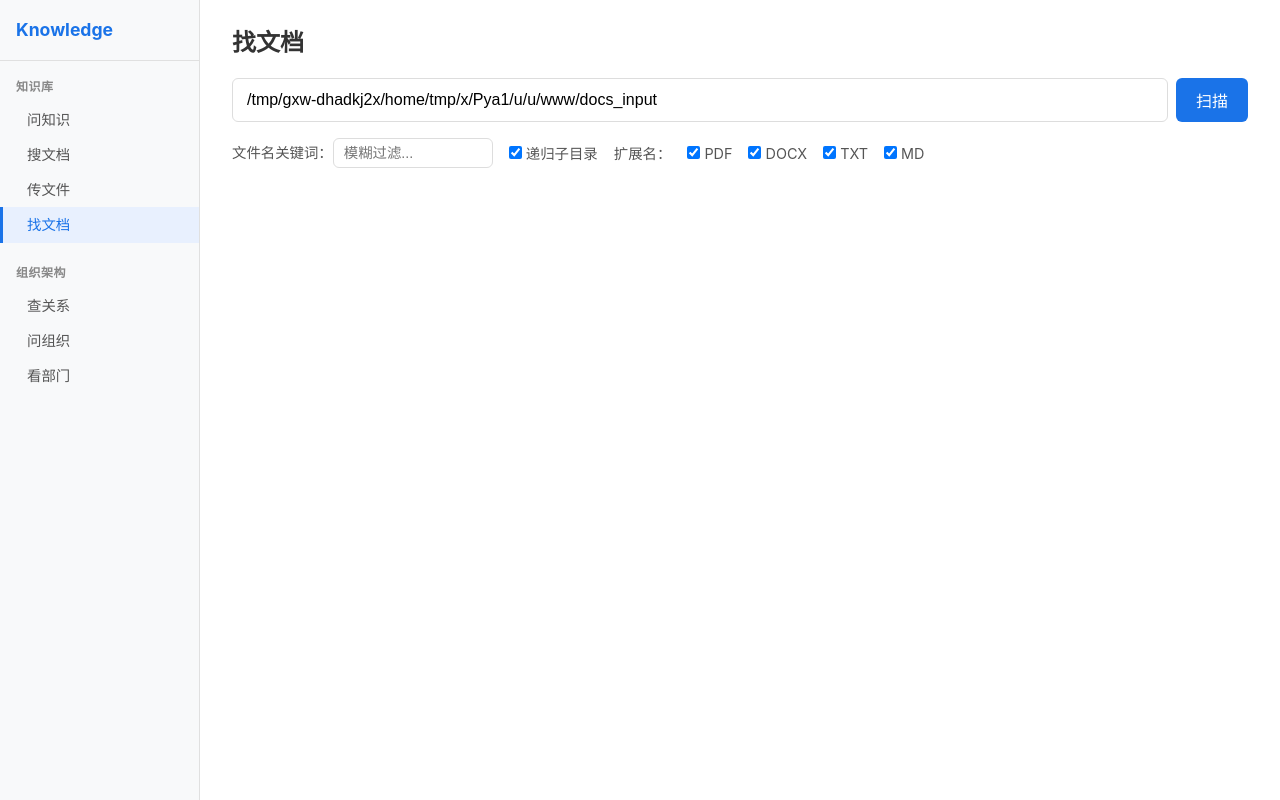
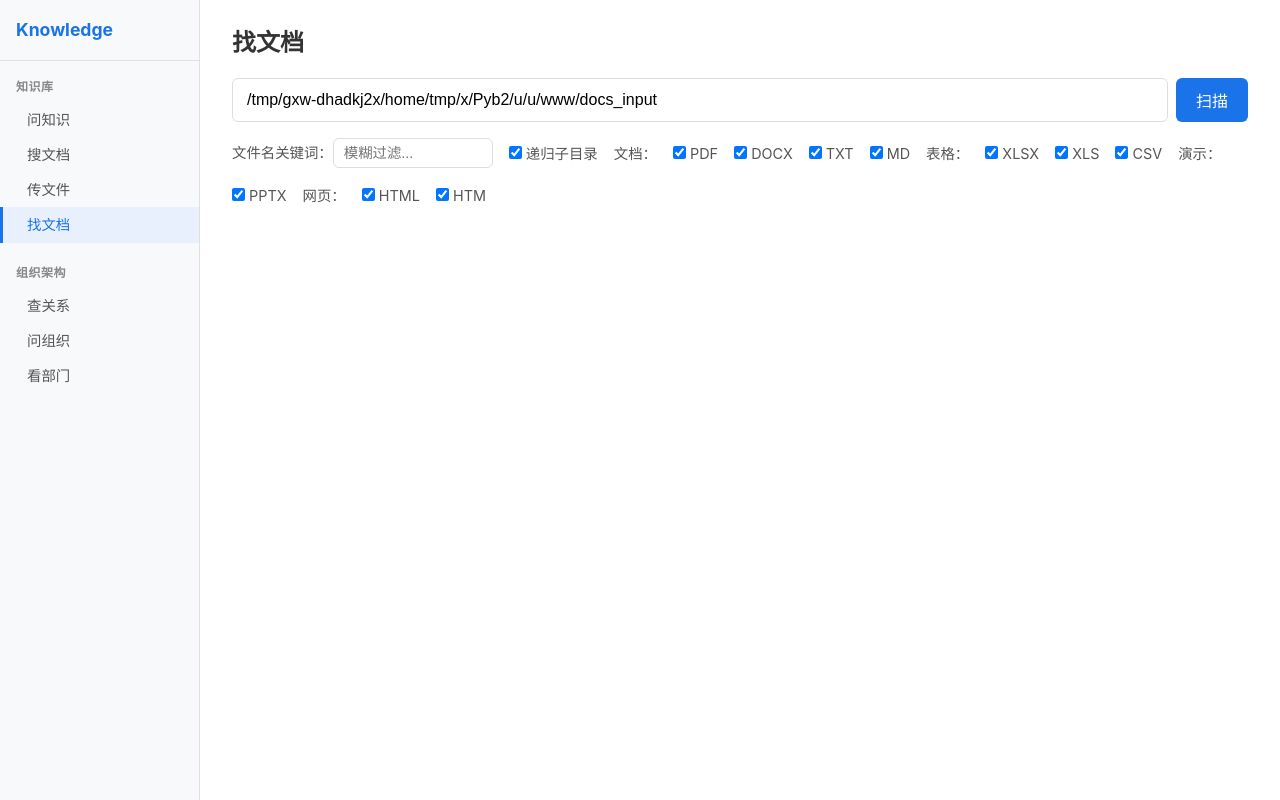
Before and after one commit to suiyuebuzai/knowledge-repo, a FastAPI app: page /find in a window 1280 px wide. Run offline with FastAPI, Linux system fonts and the light colour scheme.

Commit message:
feat: group extension checkboxes and add indexing completion alert in find.html
Co-Authored-By: Claude Sonnet 4.6 <noreply@anthropic.com>

```diff
--- a/templates/find.html
+++ b/templates/find.html
@@ -12,11 +12,20 @@
     <div class="find-filters">
         <label>文件名关键词：<input type="text" id="query" placeholder="模糊过滤..." style="width:160px;flex:none;"></label>
         <label><input type="checkbox" id="recursive" checked> 递归子目录</label>
-        <span class="filter-label">扩展名：</span>
+        <span class="filter-label">文档：</span>
         <label><input type="checkbox" class="ext-cb" value=".pdf" checked> PDF</label>
         <label><input type="checkbox" class="ext-cb" value=".docx" checked> DOCX</label>
         <label><input type="checkbox" class="ext-cb" value=".txt" checked> TXT</label>
         <label><input type="checkbox" class="ext-cb" value=".md" checked> MD</label>
+        <span class="filter-label">表格：</span>
+        <label><input type="checkbox" class="ext-cb" value=".xlsx" checked> XLSX</label>
+        <label><input type="checkbox" class="ext-cb" value=".xls" checked> XLS</label>
+        <label><input type="checkbox" class="ext-cb" value=".csv" checked> CSV</label>
+        <span class="filter-label">演示：</span>
+        <label><input type="checkbox" class="ext-cb" value=".pptx" checked> PPTX</label>
+        <span class="filter-label">网页：</span>
+        <label><input type="checkbox" class="ext-cb" value=".html" checked> HTML</label>
+        <label><input type="checkbox" class="ext-cb" value=".htm" checked> HTM</label>
     </div>
 </div>
 
@@ -51,7 +60,7 @@ async function doScan() {
 
     const params = new URLSearchParams({
         dir, query,
-        ext: exts.join(',') || '.pdf,.docx,.txt,.md',
+        ext: exts.join(',') || '.pdf,.docx,.txt,.md,.xlsx,.xls,.pptx,.csv,.html,.htm',
         recursive,
     });
     try {
@@ -160,6 +169,9 @@ async function doIndex() {
                     const d = JSON.parse(line.slice(6));
                     if (currentEvent === 'done') {
                         summary.textContent = `完成：${d.success} 成功，${d.failed} 失败`;
+                        if (d.total > 0) {
+                            alert(`索引完成\n✓ 成功：${d.success} 个文件\n✗ 失败：${d.failed} 个文件`);
+                        }
                     } else {
                         handleProgress(d);
                     }
```
